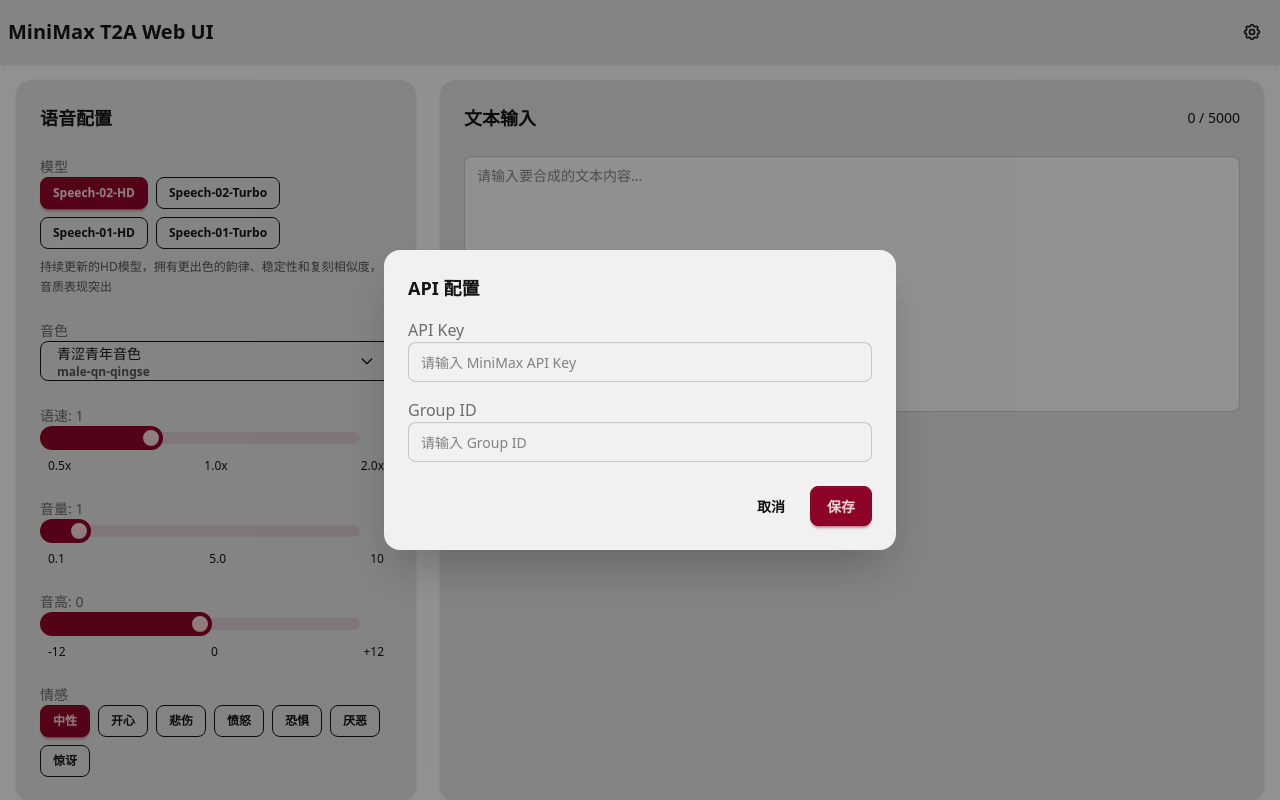
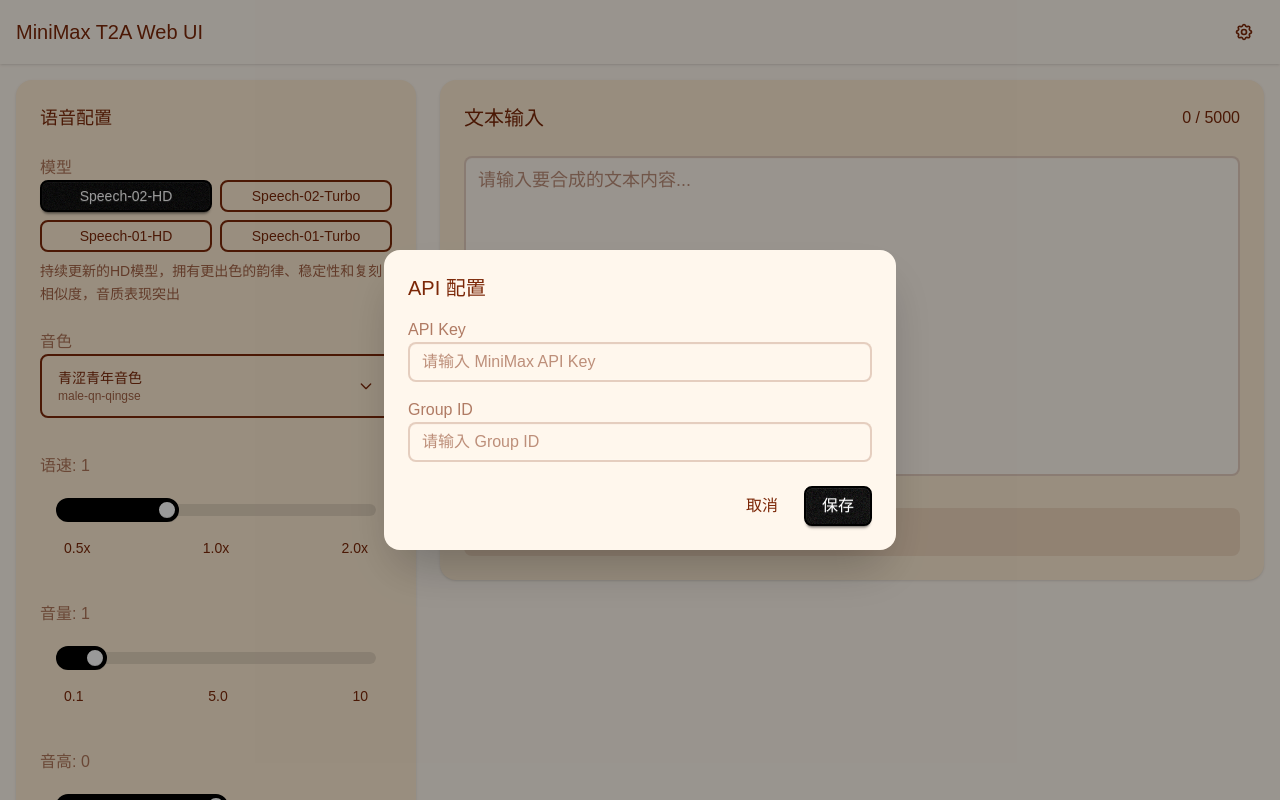
Before and after one commit to senzi/minimax-t2a-webui, a Vue app: page / in a window 1280 px wide. Both pictures are taken after a click on the button 1252 px from the left and 32 px from the top of the page. Shown: the top 800 px of the page. Built offline with nearby package versions, Linux system fonts and the light colour scheme.

Commit message:
feat(App): add new favicon and enhance UI components

```diff
--- a/index.html
+++ b/index.html
@@ -2,7 +2,7 @@
 <html lang="en">
   <head>
     <meta charset="UTF-8" />
-    <link rel="icon" type="image/svg+xml" href="/vite.svg" />
+    <link rel="icon" type="image/svg+xml" href="/favicon.svg" />
     <meta name="viewport" content="width=device-width, initial-scale=1.0" />
     <title>MiniMax T2A Web UI</title>
   </head>
--- a/src/App.vue
+++ b/src/App.vue
@@ -30,6 +30,8 @@
 // 文本输入
 const inputText = ref('')
 const maxChars = 5000
+const textareaRef = ref(null)
+const isTextareaScrollable = ref(false)
 
 // 模型选项
 const modelOptions = [
@@ -340,6 +342,30 @@
   document.body.removeChild(link)
 }
 
+// 调整文本框高度
+function adjustTextareaHeight() {
+  if (!textareaRef.value) return
+
+  const textarea = textareaRef.value
+  const maxHeight = 640 // 40rem = 640px
+
+  // 重置高度以获取正确的 scrollHeight
+  textarea.style.height = 'auto'
+
+  // 计算需要的高度
+  const scrollHeight = textarea.scrollHeight
+
+  if (scrollHeight <= maxHeight) {
+    // 未达到最大高度，自动扩高，隐藏滚动条
+    textarea.style.height = scrollHeight + 'px'
+    isTextareaScrollable.value = false
+  } else {
+    // 达到最大高度，显示滚动条
+    textarea.style.height = maxHeight + 'px'
+    isTextareaScrollable.value = true
+  }
+}
+
 // 字符计数
 const charCount = computed(() => inputText.value.length)
 const isOverLimit = computed(() => charCount.value > maxChars)
@@ -348,7 +374,8 @@
 <template>
   <div class="min-h-screen bg-base-100">
     <!-- 顶部标题栏 -->
-    <div class="navbar bg-base-200 shadow-sm">
+    <div class="navbar-wrapper">
+      <div class="navbar">
         <div class="flex-1">
           <h1 class="text-xl font-bold">MiniMax T2A Web UI</h1>
         </div>
@@ -359,6 +386,7 @@
               <path stroke-linecap="round" stroke-linejoin="round" stroke-width="2" d="M15 12a3 3 0 11-6 0 3 3 0 016 0z" />
             </svg>
           </button>
+        </div>
       </div>
     </div>
 
@@ -374,20 +402,20 @@
               <!-- 模型选择 -->
               <div class="form-control mb-4">
                 <label class="label">
-                  <span class="label-text">模型</span>
+                  <span class="label-text text-base">模型</span>
                 </label>
-                <div class="flex flex-wrap gap-2 mb-2">
+                <div class="grid grid-cols-2 gap-2 mb-2">
                   <button
                     v-for="model in modelOptions"
                     :key="model.id"
-                    class="btn btn-sm"
+                    class="btn btn-sm text-sm"
                     :class="t2aConfig.model === model.id ? 'btn-primary' : 'btn-outline'"
                     @click="t2aConfig.model = model.id"
                   >
                     {{ model.name }}
                   </button>
                 </div>
-                <div class="text-xs text-base-content/70 leading-relaxed">
+                <div class="text-sm text-base-content/70 leading-relaxed">
                   {{ modelOptions.find(m => m.id === t2aConfig.model)?.description }}
                 </div>
               </div>
@@ -395,74 +423,80 @@
               <!-- 音色选择 -->
               <div class="form-control mb-4">
                 <label class="label">
-                  <span class="label-text">音色</span>
+                  <span class="label-text text-base">音色</span>
                 </label>
                 <button
-                  class="btn btn-outline w-full justify-start text-left"
+                  class="btn btn-outline w-full justify-start text-left h-16 py-2"
                   @click="openVoiceModal"
                 >
-                  <div class="flex flex-col items-start">
-                    <div class="font-medium">{{ currentVoice.voice_name }}</div>
+                  <div class="flex flex-col items-start w-full">
+                    <div class="font-medium text-sm">{{ currentVoice.voice_name }}</div>
                     <div class="text-xs opacity-70">{{ currentVoice.voice_id }}</div>
                   </div>
-                  <svg xmlns="http://www.w3.org/2000/svg" class="h-4 w-4 ml-auto" fill="none" viewBox="0 0 24 24" stroke="currentColor">
+                  <svg xmlns="http://www.w3.org/2000/svg" class="h-4 w-4 ml-auto flex-shrink-0" fill="none" viewBox="0 0 24 24" stroke="currentColor">
                     <path stroke-linecap="round" stroke-linejoin="round" stroke-width="2" d="M19 9l-7 7-7-7" />
                   </svg>
                 </button>
               </div>
 
               <!-- 语速 -->
-              <div class="form-control mb-4">
-                <label class="label">
-                  <span class="label-text">语速: {{ t2aConfig.speed }}</span>
+              <div class="form-control mb-6">
+                <label class="label py-3">
+                  <span class="label-text text-base">语速: {{ t2aConfig.speed }}</span>
                 </label>
+                <div class="px-3">
                   <input type="range" min="0.5" max="2.0" step="0.1"
-                       class="range range-primary" v-model.number="t2aConfig.speed">
-                <div class="w-full flex justify-between text-xs px-2">
+                         class="range range-primary my-2" v-model.number="t2aConfig.speed">
+                  <div class="w-full flex justify-between text-sm px-2 mt-2">
                     <span>0.5x</span>
                     <span>1.0x</span>
                     <span>2.0x</span>
                   </div>
                 </div>
+              </div>
 
               <!-- 音量 -->
-              <div class="form-control mb-4">
-                <label class="label">
-                  <span class="label-text">音量: {{ t2aConfig.vol }}</span>
+              <div class="form-control mb-6">
+                <label class="label py-3">
+                  <span class="label-text text-base">音量: {{ t2aConfig.vol }}</span>
                 </label>
+                <div class="px-3">
                   <input type="range" min="0.1" max="10" step="0.1"
-                       class="range range-primary" v-model.number="t2aConfig.vol">
-                <div class="w-full flex justify-between text-xs px-2">
+                         class="range range-primary my-2" v-model.number="t2aConfig.vol">
+                  <div class="w-full flex justify-between text-sm px-2 mt-2">
                     <span>0.1</span>
                     <span>5.0</span>
                     <span>10</span>
                   </div>
                 </div>
+              </div>
 
               <!-- 音高 -->
-              <div class="form-control mb-4">
-                <label class="label">
-                  <span class="label-text">音高: {{ t2aConfig.pitch }}</span>
+              <div class="form-control mb-6">
+                <label class="label py-3">
+                  <span class="label-text text-base">音高: {{ t2aConfig.pitch }}</span>
                 </label>
+                <div class="px-3">
                   <input type="range" min="-12" max="12" step="1"
-                       class="range range-primary" v-model.number="t2aConfig.pitch">
-                <div class="w-full flex justify-between text-xs px-2">
+                         class="range range-primary my-2" v-model.number="t2aConfig.pitch">
+                  <div class="w-full flex justify-between text-sm px-2 mt-2">
                     <span>-12</span>
                     <span>0</span>
                     <span>+12</span>
+                  </div>
                 </div>
               </div>
 
               <!-- 情感 -->
               <div class="form-control">
                 <label class="label">
-                  <span class="label-text">情感</span>
+                  <span class="label-text text-base">情感</span>
                 </label>
-                <div class="flex flex-wrap gap-2">
+                <div class="emotion-grid">
                   <button
                     v-for="emotion in emotionOptions"
                     :key="emotion.value"
-                    class="btn btn-sm"
+                    class="btn btn-sm text-sm"
                     :class="t2aConfig.emotion === emotion.value ? 'btn-primary' : 'btn-outline'"
                     @click="t2aConfig.emotion = emotion.value"
                   >
@@ -476,31 +510,29 @@
 
         <!-- 右侧文本输入区域 -->
         <div class="lg:col-span-2">
-          <div class="card bg-base-200 shadow-sm h-full">
+          <div class="card bg-base-200 shadow-sm">
             <div class="card-body">
               <div class="flex justify-between items-center mb-4">
-                <h2 class="card-title text-lg">文本输入</h2>
-                <div class="text-sm" :class="{ 'text-error': isOverLimit }">
+                <h2 class="card-title text-xl">文本输入</h2>
+                <div class="text-base" :class="{ 'text-error': isOverLimit }">
                   {{ charCount }} / {{ maxChars }}
                 </div>
               </div>
 
               <textarea
-                class="textarea textarea-bordered w-full h-64 resize-none"
-                :class="{ 'textarea-error': isOverLimit }"
+                ref="textareaRef"
+                class="textarea textarea-bordered w-full auto-resize-textarea text-lg leading-relaxed"
+                :class="{ 'textarea-error': isOverLimit, 'scrollable': isTextareaScrollable }"
                 placeholder="请输入要合成的文本内容..."
                 v-model="inputText"
                 :maxlength="maxChars"
+                @input="adjustTextareaHeight"
               ></textarea>
-            </div>
-          </div>
-        </div>
-      </div>
 
               <!-- 合成按钮 -->
-      <div class="text-center mt-6">
+              <div class="mt-6">
                 <button
-          class="btn btn-primary btn-lg"
+                  class="btn btn-primary btn-lg text-lg w-full"
                   :class="{ 'loading': isLoading }"
                   :disabled="isLoading || !inputText.trim() || isOverLimit"
                   @click="startSynthesis"
@@ -510,56 +542,61 @@
               </div>
 
               <!-- 进度条 -->
-      <div v-if="isLoading || progress > 0" class="mt-6">
-        <div class="text-center mb-2">
-          <span class="text-sm">合成进度: {{ progress }}%</span>
+              <div v-if="isLoading || progress > 0" class="mt-4">
+                <div class="mb-2">
+                  <span class="text-base">合成进度: {{ progress }}%</span>
                 </div>
-        <progress class="progress progress-primary w-full" :value="progress" max="100"></progress>
+                <progress class="progress progress-primary w-full h-3" :value="progress" max="100"></progress>
               </div>
 
               <!-- 音频播放控件 -->
               <div v-if="audioUrl" class="mt-6">
-        <div class="card bg-base-200 shadow-sm">
-          <div class="card-body">
-            <div class="flex justify-between items-center">
+                <div class="card bg-base-300 shadow-sm">
+                  <div class="card-body py-4">
+                    <div class="flex justify-between items-center mb-4">
                       <h3 class="text-lg font-semibold">音频播放</h3>
-              <button class="btn btn-success" @click="downloadAudio">
+                      <button class="btn btn-success text-base" @click="downloadAudio">
                         <svg xmlns="http://www.w3.org/2000/svg" class="h-4 w-4 mr-2" fill="none" viewBox="0 0 24 24" stroke="currentColor">
                           <path stroke-linecap="round" stroke-linejoin="round" stroke-width="2" d="M12 10v6m0 0l-3-3m3 3l3-3m2 8H7a2 2 0 01-2-2V5a2 2 0 012-2h5.586a1 1 0 01.707.293l5.414 5.414a1 1 0 01.293.707V19a2 2 0 01-2 2z" />
                         </svg>
                         下载
                       </button>
                     </div>
-            <audio controls class="w-full mt-4" :src="audioUrl"></audio>
+                    <audio controls class="w-full h-12" :src="audioUrl"></audio>
+                  </div>
+                </div>
+              </div>
             </div>
           </div>
         </div>
       </div>
 
+    </div>
+
     <!-- 设置模态框 -->
     <div class="modal" :class="{ 'modal-open': showSettings }">
       <div class="modal-box">
-        <h3 class="font-bold text-lg mb-4">API 配置</h3>
+        <h3 class="font-bold text-xl mb-4">API 配置</h3>
 
         <div class="form-control mb-4">
           <label class="label">
-            <span class="label-text">API Key</span>
+            <span class="label-text text-base">API Key</span>
           </label>
-          <input type="password" class="input input-bordered w-full"
+          <input type="password" class="input input-bordered w-full text-base"
                  placeholder="请输入 MiniMax API Key" v-model="config.apiKey">
         </div>
 
         <div class="form-control mb-6">
           <label class="label">
-            <span class="label-text">Group ID</span>
+            <span class="label-text text-base">Group ID</span>
           </label>
-          <input type="text" class="input input-bordered w-full"
+          <input type="text" class="input input-bordered w-full text-base"
                  placeholder="请输入 Group ID" v-model="config.groupId">
         </div>
 
         <div class="modal-action">
-          <button class="btn btn-ghost" @click="showSettings = false">取消</button>
-          <button class="btn btn-primary" @click="saveConfig">保存</button>
+          <button class="btn btn-ghost text-base" @click="showSettings = false">取消</button>
+          <button class="btn btn-primary text-base" @click="saveConfig">保存</button>
         </div>
       </div>
     </div>
@@ -567,13 +604,13 @@
     <!-- 音色选择模态框 -->
     <div class="modal" :class="{ 'modal-open': showVoiceModal }">
       <div class="modal-box max-w-4xl">
-        <h3 class="font-bold text-lg mb-4">选择音色</h3>
+        <h3 class="font-bold text-xl mb-4">选择音色</h3>
 
         <!-- 搜索框 -->
         <div class="form-control mb-4">
           <input
             type="text"
-            class="input input-bordered w-full"
+            class="input input-bordered w-full text-base"
             placeholder="搜索音色名称、ID或关键词..."
             v-model="voiceSearchQuery"
           >
@@ -615,7 +652,7 @@
         </div>
 
         <div class="modal-action">
-          <button class="btn btn-ghost" @click="showVoiceModal = false">关闭</button>
+          <button class="btn btn-ghost text-base" @click="showVoiceModal = false">关闭</button>
         </div>
       </div>
     </div>
--- a/src/style.css
+++ b/src/style.css
@@ -1,4 +1,78 @@
 @import "tailwindcss";
+@import url("https://chinese-fonts-cdn.deno.dev/packages/lxgwwenkai/dist/LXGWWenKai-Regular/result.css");
 @plugin "daisyui" {
-  themes: autumn --default, dark --prefersdark;
+  themes: caramellatte --default, dark --prefersdark;
 }
+
+/* 全局字体设置 */
+* {
+  font-family: 'LXGW WenKai', sans-serif;
+  font-weight: 400;
+}
+
+/* 自定义样式优化 */
+.range {
+  margin-bottom: 0.5rem;
+}
+
+/* 增加整体字体大小 */
+body {
+  font-size: 16px;
+}
+
+/* 优化滑动条容器间距 */
+.form-control .px-3 {
+  padding-left: 1rem;
+  padding-right: 1rem;
+}
+
+/* 音频控件样式优化 */
+audio {
+  max-width: 100%;
+  height: 48px;
+}
+
+/* 进度条样式优化 */
+.progress {
+  height: 12px;
+}
+
+/* 顶栏样式优化 - 与内容区域对齐 */
+.navbar {
+  max-width: 1280px; /* 与 container 的 max-width 保持一致 */
+  margin: 0 auto;
+  padding-left: 1rem;
+  padding-right: 1rem;
+}
+
+/* 确保顶栏背景延伸到全宽 */
+.navbar-wrapper {
+  background-color: hsl(var(--b2));
+  box-shadow: 0 1px 3px 0 rgb(0 0 0 / 0.1), 0 1px 2px -1px rgb(0 0 0 / 0.1);
+}
+
+/* 情感标签布局优化 - 每行最多4个 */
+.emotion-grid {
+  display: grid;
+  grid-template-columns: repeat(4, 1fr);
+  gap: 0.5rem;
+}
+
+@media (max-width: 640px) {
+  .emotion-grid {
+    grid-template-columns: repeat(2, 1fr);
+  }
+}
+
+/* 文本框自动扩高样式 */
+.auto-resize-textarea {
+  resize: none;
+  overflow-y: hidden;
+  min-height: 20rem; /* 320px */
+  max-height: 100rem; /* 1280px */
+  transition: height 0.2s ease;
+}
+
+.auto-resize-textarea.scrollable {
+  overflow-y: auto;
+}
```
Also changed, not shown: public/favicon.svg (added). Lines whose indentation alone changed are shown as unchanged.
